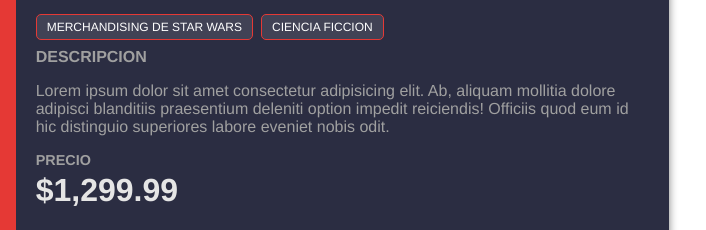
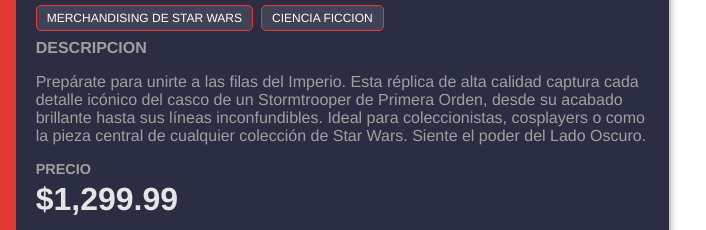
Before and after one commit to RomeroBrenda/FRONTEND, a plain HTML site: page CLASE 8/05_ Card de Producto/index.html in a window 1280 px wide. Shown: the part 278-508 px from the top of the page, 471-1177 px from the left. Drawn offline with Linux system fonts and the light colour scheme.

Commit message:
Agg texto a la Card de Producto

```diff
--- a/CLASE 8/05_ Card de Producto/index.html
+++ b/CLASE 8/05_ Card de Producto/index.html
@@ -1,11 +1,13 @@
 <!DOCTYPE html>
 <html lang="es">
+
 <head>
   <meta charset="UTF-8">
   <meta name="viewport" content="width=device-width, initial-scale=1.0">
   <title>Card de Producto</title>
   <link rel="stylesheet" href="styles/styles.css">
 </head>
+
 <body>
   <div class="tarjeta">
     <div class="tarjeta__contenedor-imagen">
@@ -19,10 +21,10 @@
       </div>
       <p class="etiqueta__descripcion">DESCRIPCION</p>
       <p>
-      Lorem ipsum dolor sit amet consectetur adipisicing elit. Ab, aliquam
-      mollitia dolore adipisci blanditiis praesentium deleniti option
-      impedit reiciendis! Officiis quod eum id hic distinguio superiores
-      labore eveniet nobis odit.
+        Prepárate para unirte a las filas del Imperio. Esta réplica de alta calidad captura cada detalle icónico del
+        casco de un Stormtrooper de Primera Orden, desde su acabado brillante hasta sus líneas inconfundibles. Ideal
+        para coleccionistas, cosplayers o como la pieza central de cualquier colección de Star Wars. Siente el poder del
+        Lado Oscuro.
       </p>
       <div class="tarjeta__seccion-precio">
         <p>PRECIO</p>
@@ -32,4 +34,5 @@
     </div>
   </div>
 </body>
+
 </html>
```
Also changed, not shown: CLASE 8/05_ Card de Producto/img/producto.png (added). Lines whose indentation alone changed are shown as unchanged.
